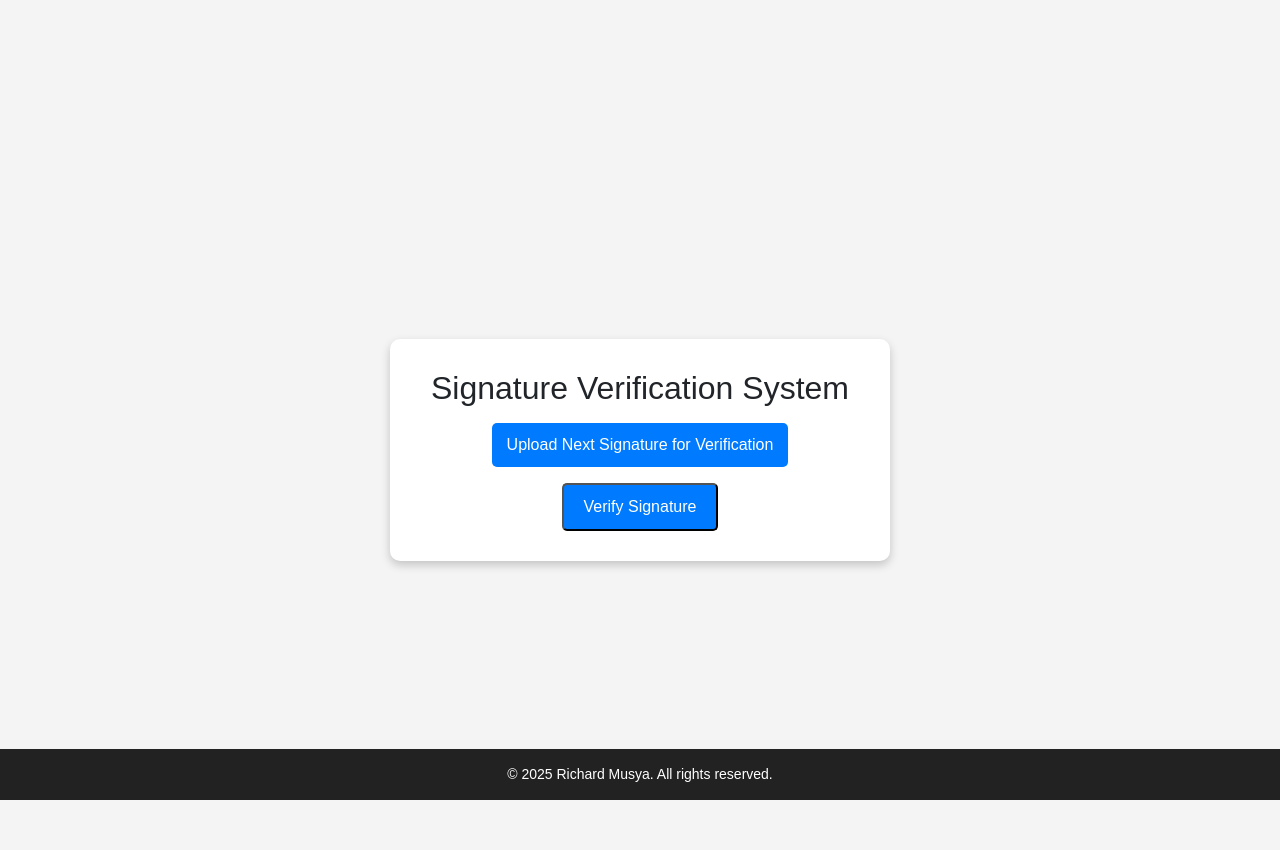
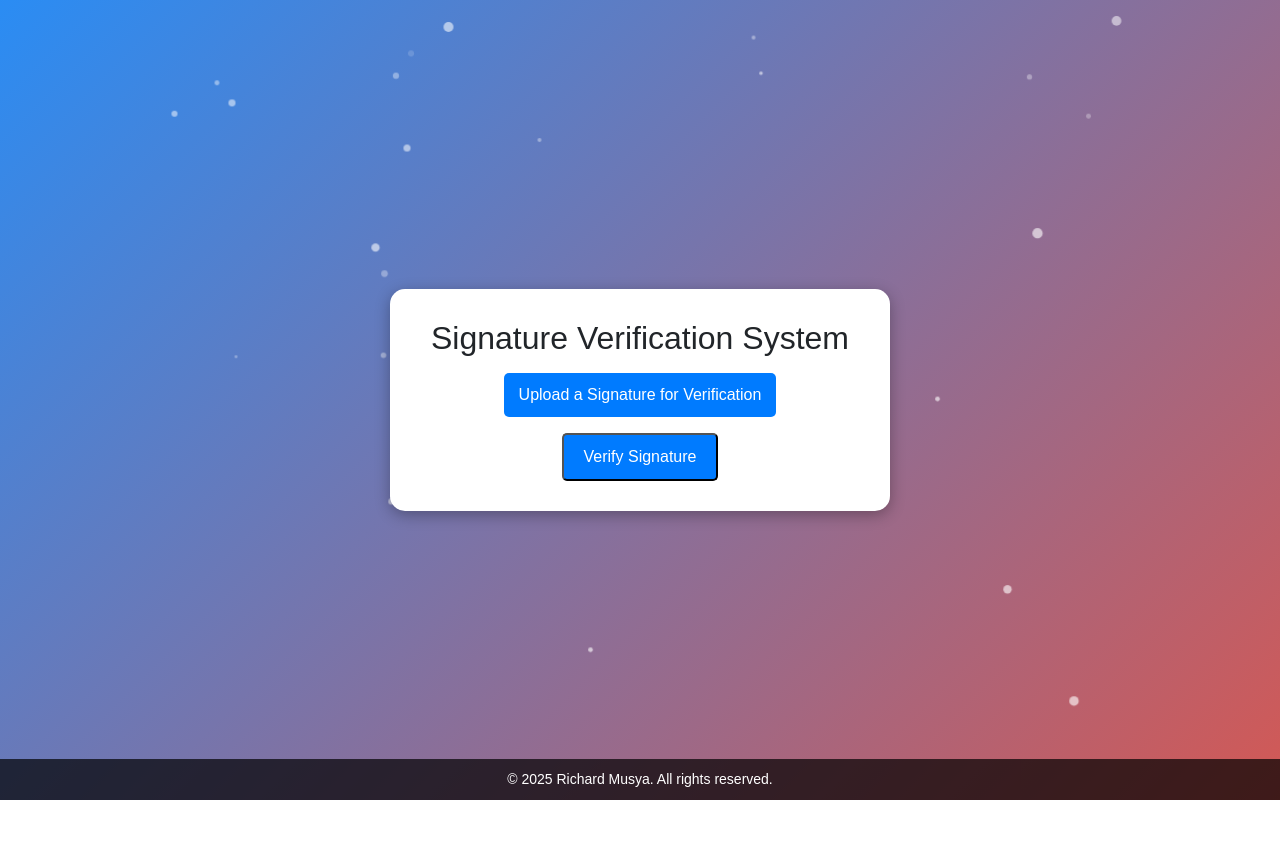
Before and after one commit to RichMuus/Signature-Verification-System-using-Semantic-Networks, a Flask app: page / in a window 1280 px wide. After the commit the page ends 800 px from the top, so only its background shows below. Run offline with Flask 3, Linux system fonts and the light colour scheme; parts of the project's set-up code (start-up, migrations or seed data) failed here and were passed over.

Commit message:
Update index.html

```diff
--- a/templates/index.html
+++ b/templates/index.html
@@ -13,23 +13,72 @@
 
     <!-- Custom CSS -->
     <style>
+        /* Full-screen animated background */
         body {
             font-family: 'Arial', sans-serif;
-            background-color: #f4f4f4;
-            text-align: center;
-            margin-top: 50px;
+            margin: 0;
+            padding: 0;
+            height: 100vh;
+            overflow: hidden;
             display: flex;
-            flex-direction: column;
-            min-height: 100vh;
+            align-items: center;
+            justify-content: center;
+            background: linear-gradient(-45deg, #ff416c, #ff4b2b, #1e90ff, #00bcd4);
+            background-size: 400% 400%;
+            animation: gradientAnimation 10s ease infinite;
+            position: relative;
         }
+
+        /* Moving gradient animation */
+        @keyframes gradientAnimation {
+            0% { background-position: 0% 50%; }
+            50% { background-position: 100% 50%; }
+            100% { background-position: 0% 50%; }
+        }
+
+        /* Animated floating particles */
+        .particles {
+            position: fixed;
+            top: 0;
+            left: 0;
+            width: 100%;
+            height: 100%;
+            z-index: -1;
+            pointer-events: none;
+        }
+
+        .particle {
+            position: absolute;
+            width: 10px;
+            height: 10px;
+            background-color: rgba(255, 255, 255, 0.7);
+            border-radius: 50%;
+            animation: floatParticles 5s linear infinite;
+        }
+
+        @keyframes floatParticles {
+            0% {
+                transform: translateY(0) scale(1);
+                opacity: 1;
+            }
+            100% {
+                transform: translateY(-100vh) scale(0.5);
+                opacity: 0;
+            }
+        }
+
+        /* Signature Verification Container */
         .container {
             background: white;
             padding: 30px;
-            border-radius: 10px;
-            box-shadow: 0px 4px 10px rgba(0, 0, 0, 0.2);
+            border-radius: 15px;
+            box-shadow: 0px 4px 15px rgba(0, 0, 0, 0.3);
             max-width: 500px;
-            margin: auto;
+            text-align: center;
+            position: relative;
+            z-index: 1;
         }
+
         .btn-custom {
             background-color: #007bff;
             color: white;
@@ -38,9 +87,11 @@
             cursor: pointer;
             transition: 0.3s;
         }
+
         .btn-custom:hover {
             background-color: #0056b3;
         }
+
         #preview {
             display: none;
             max-width: 100%;
@@ -49,6 +100,7 @@
             padding: 10px;
             border-radius: 10px;
         }
+
         #result {
             font-size: 20px;
             margin-top: 20px;
@@ -56,12 +108,11 @@
             color: #333;
             display: none;
         }
-        .hidden {
-            display: none;
-        }
+
         input[type="file"] {
             display: none;
         }
+
         .upload-label {
             display: inline-block;
             background: #007bff;
@@ -71,16 +122,17 @@
             cursor: pointer;
             transition: 0.3s;
         }
+
         .upload-label:hover {
             background: #0056b3;
         }
 
         /* Footer Styles */
         .footer {
-            background-color: #222;
+            background-color: rgba(0, 0, 0, 0.7);
             color: white;
             text-align: center;
-            padding: 15px;
+            padding: 10px;
             font-size: 14px;
             position: fixed;
             bottom: 0;
@@ -90,12 +142,15 @@
 </head>
 <body>
 
+    <!-- Animated Particles Background -->
+    <div class="particles" id="particles-js"></div>
+
     <div class="container">
         <h2 class="mb-3">Signature Verification System</h2>
 
         <!-- File Upload -->
-        <label for="fileInput" class="upload-label" id="upload-label">Upload Next Signature for Verification</label>
-        <input type="file" id="fileInput" accept="image/*">
+        <label for="fileInput" class="upload-label" id="upload-label">Upload a Signature for Verification</label>
+        <input type="file" id="fileInput" accept="image/*"> <br>
         <button class="btn-custom mt-3" onclick="uploadImage()">Verify Signature</button>
 
         <!-- Image Preview -->
@@ -171,6 +226,23 @@
                 }
             });
         }
+
+        // Generate random floating particles
+        function createParticles() {
+            let particlesContainer = document.getElementById("particles-js");
+
+            for (let i = 0; i < 50; i++) {
+                let particle = document.createElement("div");
+                particle.className = "particle";
+                particle.style.left = Math.random() * 100 + "vw";
+                particle.style.top = Math.random() * 100 + "vh";
+                particle.style.animationDuration = Math.random() * 3 + 3 + "s";
+                particle.style.width = particle.style.height = Math.random() * 8 + 3 + "px";
+                particlesContainer.appendChild(particle);
+            }
+        }
+
+        createParticles();
     </script>
 
 </body>
```
